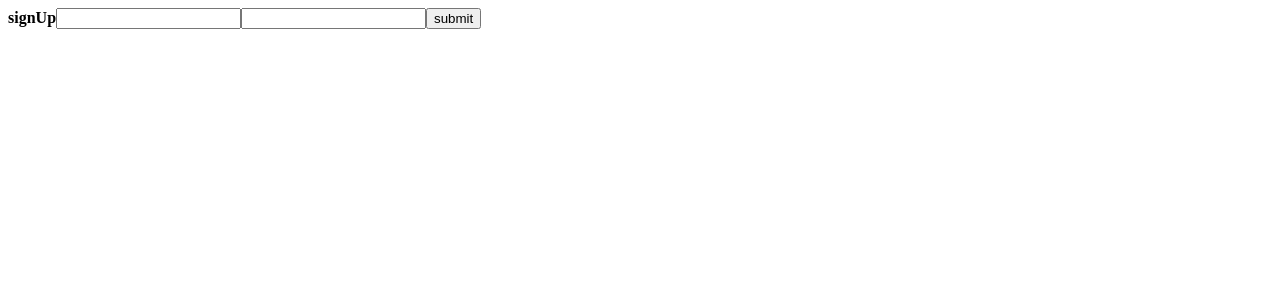
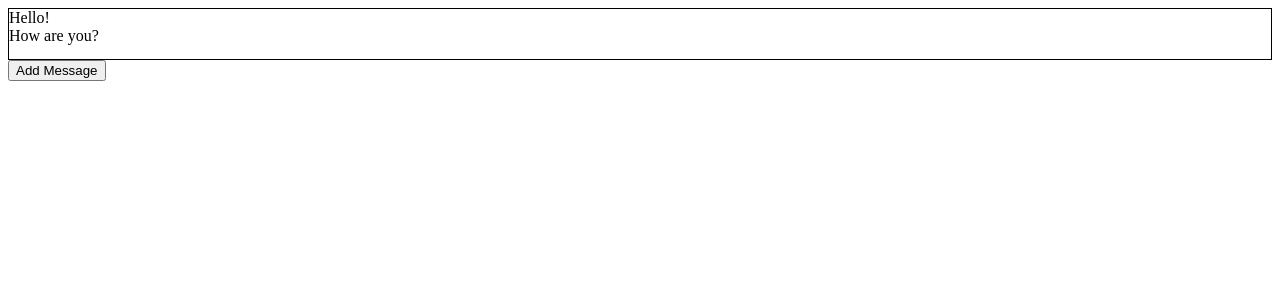
Before and after one commit to Mohammad-10moin/web-mern, a React (Vite) app in the folder 16.React-routing/: page / in a window 1280 px wide. Shown: the top 300 px of the page. Built offline with nearby package versions, Linux system fonts and the light colour scheme.

Commit message:
understood useref both on dom element and on value

```diff
--- a/16.React-routing/src/App.jsx
+++ b/16.React-routing/src/App.jsx
@@ -1,18 +1,65 @@
-import { useRef } from "react"
+import { useRef, useState,useEffect } from "react"
 import { BrowserRouter,Routes,Route, Link, useNavigate } from "react-router-dom"
 
-function App() {
-  const focusRef=useRef();
-// Here let's write code to focus the first input box onclicking submit
-// Now let's use useRef to focus
+
+function Chat() {
+  const [messages, setMessages] = useState(["Hello!", "How are you?"]);
+  const chatBoxRef = useRef(null);
+  const [newMsgCount,setnewMsgCount]=useState(0);
+  // Function to simulate adding new messages
+  const addMessage = () => {
+    setnewMsgCount(count=>count+1);
+    setMessages((prevMessages) => [...prevMessages, "New message!".concat(newMsgCount)]);
+  };
+
+  // Scroll to the bottom whenever a new message is added
+  useEffect(() => {
+    chatBoxRef.current.scrollTop = chatBoxRef.current.scrollHeight;
+  }, [messages]);
+
   return (
     <div>
-      <b>signUp</b>
-      <input ref={focusRef} type="text" />
-      <input type="text" />
-      <button onClick={()=>{
-        focusRef.current.focus();
-      }}>submit</button>
+      <div
+        ref={chatBoxRef}
+        style={{ height: "50px", overflowY: "scroll", border: "1px solid black" }}
+      >
+        {messages.map((msg, index) => (
+          <div key={index}>{msg}</div>
+        ))}
+      </div>
+      <button onClick={addMessage}>Add Message</button>
+    </div>
+  );
+}
+
+
+function App() {
+// Let's build a stopwatch to understand the use of useRef
+
+const [clock, setclock]=useState(0);
+// const [storeclock,setstoreclock]=useState();
+const storeclock=useRef();
+
+function startwatch(){
+  const watch= setInterval(()=>{
+    setclock(clock=>clock+1);
+  },1000);
+  storeclock.current=watch;
+  // setstoreclock(watch)
+  // Here using setstoreclock is again re-rendering even if it is not shown in app component
+}
+
+function stopwatch(){
+  console.log(storeclock.current);
+  clearInterval(storeclock.current);
+}
+  return (
+    <div>
+      <Chat/>
+        {/* {clock}
+        <br />
+        <button onClick={startwatch}>Start</button>
+        <button onClick={stopwatch}>Stop</button> */}
     </div>
   )
 }
```
